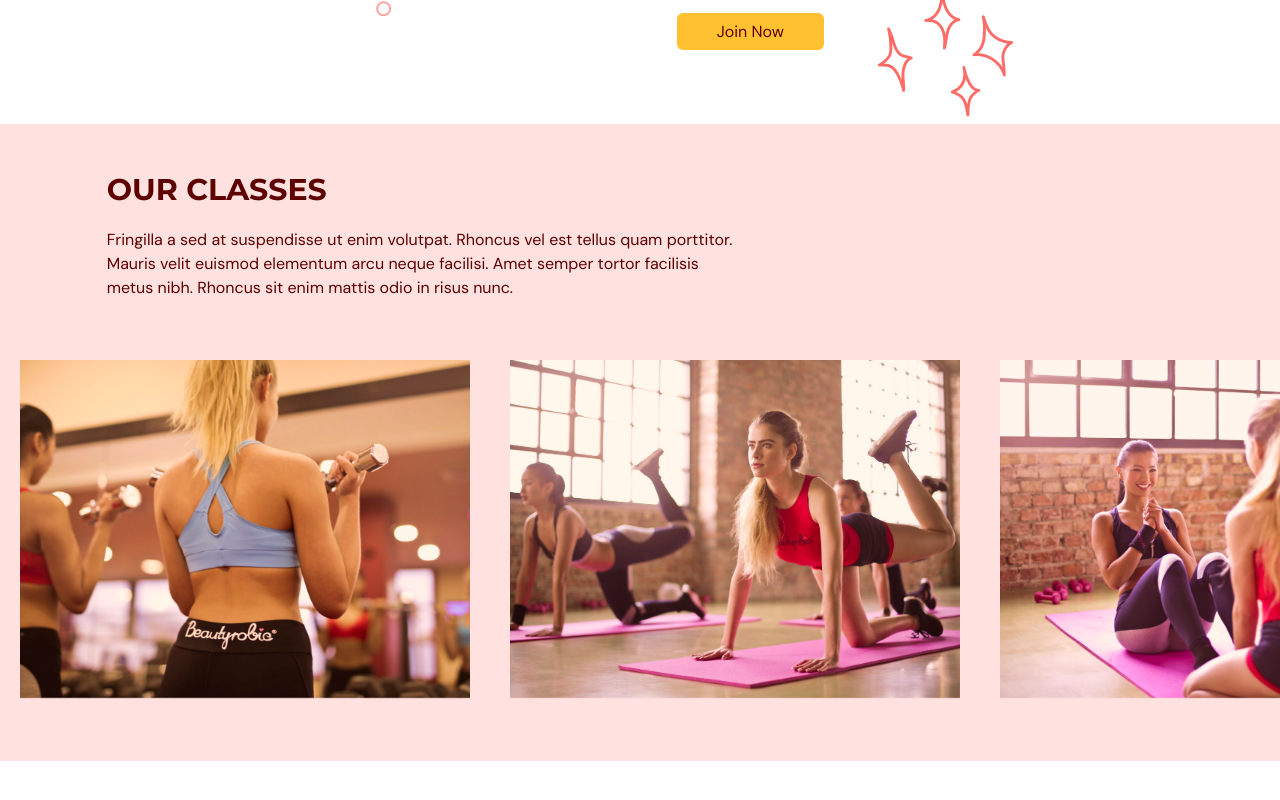
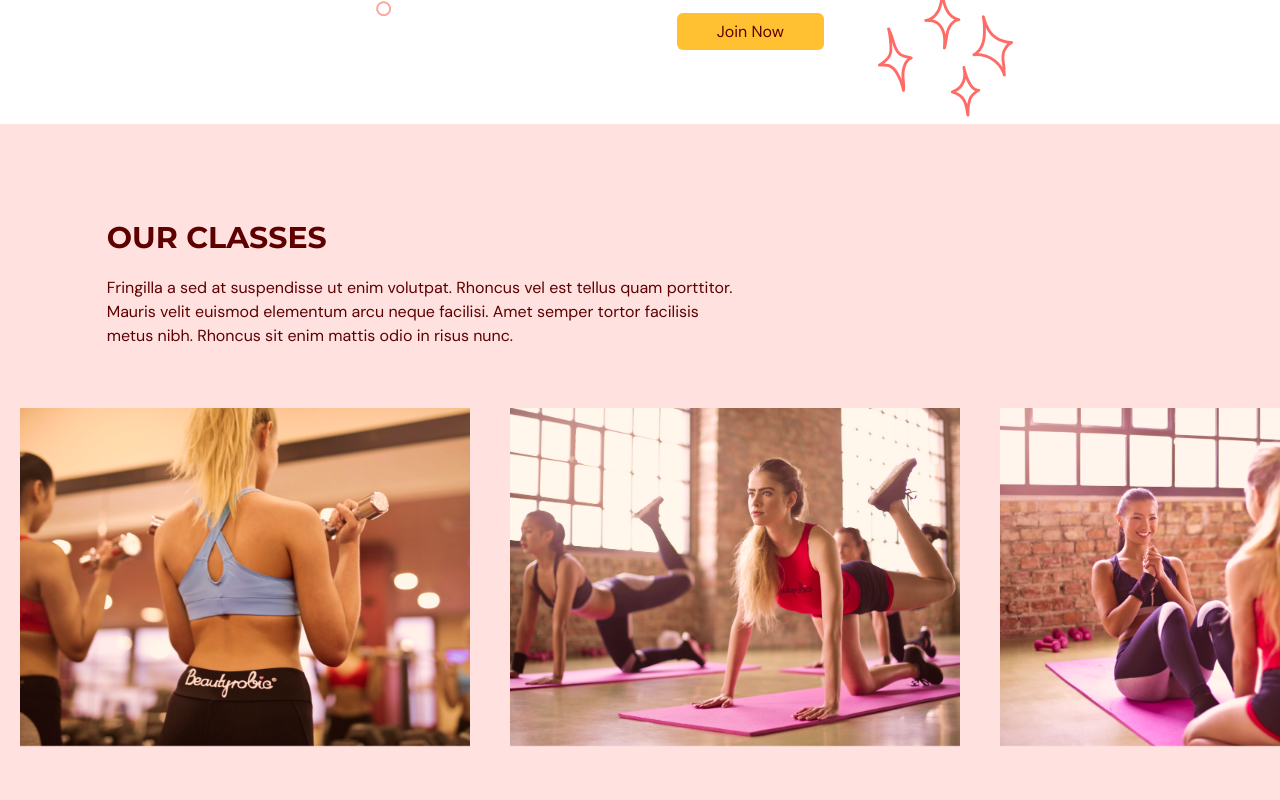
Before and after one commit to Amit-TheOne/EvoGym, a React (Vite) app: page / in a window 1280 px wide. Shown: the part 2060-2860 px from the top of the page. Built offline with nearby package versions, Linux system fonts and the light colour scheme; the HTML template or start-up script is replaced by a standard one.

Commit message:
update UI for OurClasses

```diff
--- a/src/components/ourClasses/index.tsx
+++ b/src/components/ourClasses/index.tsx
@@ -50,7 +50,7 @@
 
 const OurClasses = ({ setSelectedPage }: Props) => {
   return (
-    <section id="ourclasses" className="w-full bg-primary-100 py-12">
+    <section id="ourclasses" className="w-full bg-primary-100 pt-24 pb-20">
       <motion.div
         onViewportEnter={() => setSelectedPage(SelectedPage.OurClasses)}
       >
@@ -75,7 +75,7 @@
             </p>
           </div>
         </motion.div>
-        {/* <div className="mt-10 h-[353px] w-full overflow-x-auto overflow-y-hidden"> */}
+
         <div className="mt-10 h-[353px] w-full overflow-x-auto overflow-y-hidden">
           <ul className="w-[2800px] whitespace-nowrap">
             {classes.map((item: ClassType, index) => (
```
